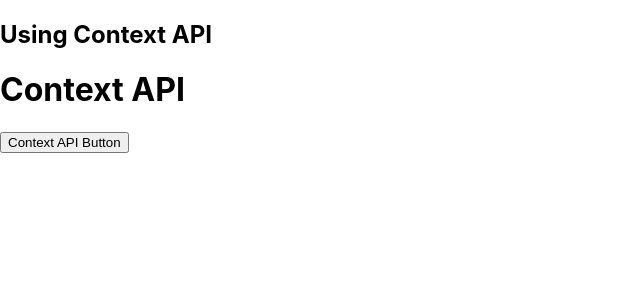
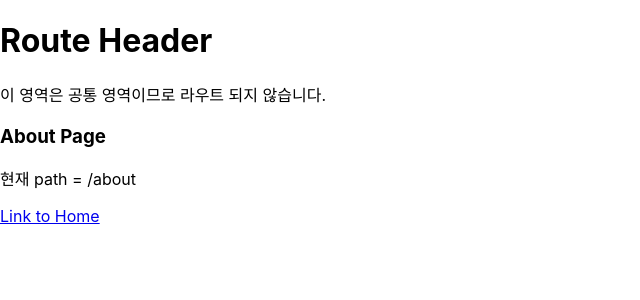
Before and after one commit to jwebfront-21q2/react-practice, a React (Create React App) app in the folder cra/: page /about in a window 1280 px wide. Shown: the top 300 px of the page, without its empty margins (0-640 px from the left). Built offline with nearby package versions, Linux system fonts and the light colour scheme.

Commit message:
React Router Dom: CSR

```diff
--- a/cra/package.json
+++ b/cra/package.json
@@ -9,6 +9,7 @@
     "prop-types": "^15.7.2",
     "react": "^17.0.2",
     "react-dom": "^17.0.2",
+    "react-router-dom": "^5.3.0",
     "react-scripts": "4.0.3",
     "web-vitals": "^1.0.1"
   },
--- /dev/null
+++ b/cra/src/App.routing.jsx
@@ -0,0 +1,16 @@
+import RouteHeader from './components/RouteHeader';
+import RouteHomePage from './components/RouteHomePage';
+import RouteAboutPage from './components/RouteAboutPage';
+
+import { Route } from 'react-router-dom';
+
+function App() {
+    return (
+        <div>
+            <RouteHeader />
+            <Route exact path="/" component={RouteHomePage} />
+            <Route exact path="/about" component={RouteAboutPage} />
+        </div>
+    )
+}
+export default App;
--- /dev/null
+++ b/cra/src/components/RouteAboutPage.jsx
@@ -0,0 +1,12 @@
+import { Link } from 'react-router-dom';
+
+function RouteAboutPage() {
+    return (
+        <div>
+            <h3>About Page</h3>
+            <p>현재 path = /about</p>
+            <Link to="/">Link to Home</Link>
+        </div>
+    )
+}
+export default RouteAboutPage;
--- /dev/null
+++ b/cra/src/components/RouteHeader.jsx
@@ -0,0 +1,9 @@
+function RouteHeader() {
+    return (
+        <div>
+            <h1>Route Header</h1>
+            <p>이 영역은 공통 영역이므로 라우트 되지 않습니다.</p>
+        </div>
+    )
+}
+export default RouteHeader;
--- /dev/null
+++ b/cra/src/components/RouteHomePage.jsx
@@ -0,0 +1,12 @@
+import { Link } from 'react-router-dom';
+
+function RouteHomePage() {
+    return (
+        <div>
+            <h3>Home</h3>
+            <p>현재 path = /</p>
+            <Link to="/about">Link to About</Link>
+        </div>
+    )
+}
+export default RouteHomePage;
--- a/cra/src/index.js
+++ b/cra/src/index.js
@@ -6,16 +6,27 @@
 // import App from './App.state';    //  State 테스트
 // import App from './App.function';   //  함수형 컴포넌트 테스트
 // import App from './App.ref';  //  Ref Test
-import App from './App.context';  //  Context API 테스트
+// import App from './App.context';  //  Context API 테스트
 import reportWebVitals from './reportWebVitals';
 
+//  일반적인 렌더링
+// ReactDOM.render(
+//   <React.StrictMode>
+//     <App />
+//   </React.StrictMode>,
+//   document.getElementById('root')
+// );
+
+//  React Routing
+import { BrowserRouter } from 'react-router-dom';
+import App from './App.routing';
+
 ReactDOM.render(
-  <React.StrictMode>
+  <BrowserRouter>
     <App />
-  </React.StrictMode>,
-  document.getElementById('root')
-);
-
+  </BrowserRouter>
+  , document.getElementById("root")
+)
 // If you want to start measuring performance in your app, pass a function
 // to log results (for example: reportWebVitals(console.log))
 // or send to an analytics endpoint. Learn more: https://bit.ly/CRA-vitals
```
Also changed, not shown: 1 other file (tests, documents, lock files or other folders).
